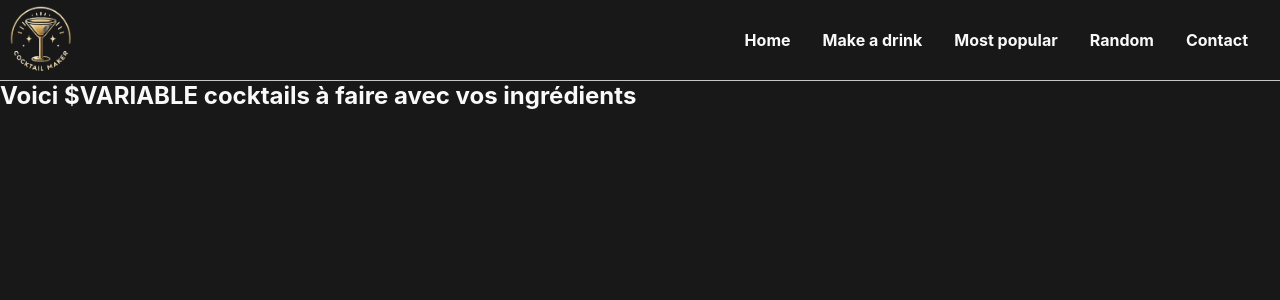
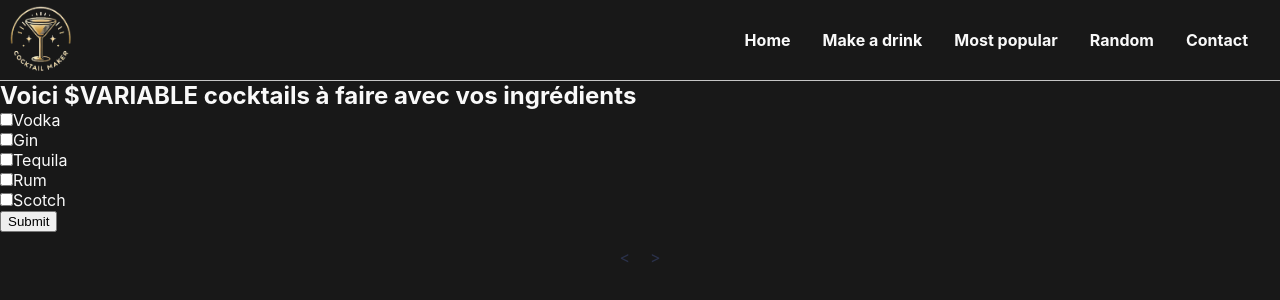
Before and after one commit to WildCodeSchool-2023-09/JS-RemoteFR-SACOD-P2-Oro-Jackson, a React (Vite) app in the folder frontend/: page /makeadrink in a window 1280 px wide. Shown: the top 300 px of the page. Built offline with nearby package versions, Linux system fonts and the light colour scheme.

Commit message:
Feature make a drink

```diff
--- a/frontend/src/pages/MakeADrink.jsx
+++ b/frontend/src/pages/MakeADrink.jsx
@@ -1,11 +1,121 @@
+import { useState } from "react";
+import AliceCarousel from "react-alice-carousel";
+import "react-alice-carousel/lib/scss/alice-carousel.scss";
+import axios from "axios";
 import Navbar from "./Navbar";
 
 function MakeADrink() {
+  const responsive = {
+    0: { items: 1 },
+    568: { items: 2 },
+    1024: { items: 3 },
+  };
+
+  const API = "https://www.thecocktaildb.com/api/json/v2/9973533/search.php?s=";
+  const [cocktails, setCocktails] = useState([]);
+  const [alcohol, setAlcohol] = useState({
+    Vodka: false,
+    Gin: false,
+    Rum: false,
+    Tequila: false,
+    Scotch: false,
+  });
+
+  const alcoholChecked = Object.keys(alcohol)
+    .filter((e) => alcohol[e] === true)
+    .map((element) => element.toUpperCase());
+
+  function handleSubmit(e) {
+    e.preventDefault();
+    axios.get(API).then((response) => {
+      setCocktails(response.data.drinks);
+    });
+  }
+
+  function handleClick(e) {
+    const { name, checked } = e.target;
+    setAlcohol({ ...alcohol, [name]: checked });
+  }
+  const items = cocktails
+    .filter(
+      (filter) =>
+        filter.strIngredient1.toUpperCase().includes(alcoholChecked[0]) ||
+        filter.strIngredient1.toUpperCase().includes(alcoholChecked[1]) ||
+        filter.strIngredient1.toUpperCase().includes(alcoholChecked[2]) ||
+        filter.strIngredient1.toUpperCase().includes(alcoholChecked[3]) ||
+        filter.strIngredient1.toUpperCase().includes(alcoholChecked[4]) ||
+        filter.strIngredient2.toUpperCase().includes(alcoholChecked[0]) ||
+        filter.strIngredient2.toUpperCase().includes(alcoholChecked[2]) ||
+        filter.strIngredient2.toUpperCase().includes(alcoholChecked[2]) ||
+        filter.strIngredient2.toUpperCase().includes(alcoholChecked[3]) ||
+        filter.strIngredient2.toUpperCase().includes(alcoholChecked[4])
+    )
+
+    .map((item, index) => {
+      return (
+        <div className="item" data-value={index} key={item.idDrink}>
+          <img src={item.strDrinkThumb} alt={item.strDrink} />
+          <h2>{item.strDrink}</h2>
+        </div>
+      );
+    });
+
   return (
     <div>
       <Navbar />
       <h2>Voici $VARIABLE cocktails à faire avec vos ingrédients</h2>
       <div className="right-container" />
+      <form onSubmit={handleSubmit}>
+        <div>
+          <input
+            type="checkbox"
+            name="vodka"
+            id="vodka"
+            onChange={handleClick}
+          />
+          <label htmlFor="vodka">Vodka</label>
+        </div>
+        <div>
+          <input type="checkbox" name="gin" id="gin" onChange={handleClick} />
+          <label htmlFor="gin">Gin</label>
+        </div>
+        <div>
+          <input
+            type="checkbox"
+            name="tequila"
+            id="tequila"
+            onChange={handleClick}
+          />
+          <label htmlFor="tequila">Tequila</label>
+        </div>
+        <div>
+          <input type="checkbox" name="rum" id="rum" onChange={handleClick} />
+          <label htmlFor="rum">Rum</label>
+        </div>
+        <div>
+          <input
+            type="checkbox"
+            name="scotch"
+            id="scotch"
+            onChange={handleClick}
+          />
+          <label htmlFor="scotch">Scotch</label>
+        </div>
+        <div>
+          <input type="submit" name="submit" value="Submit" />
+        </div>
+      </form>
+
+      <div>
+        <AliceCarousel
+          disableDotsControls
+          infinite
+          mouseTracking
+          items={items}
+          responsive={responsive}
+          controlsStrategy="alternate"
+        />
+      </div>
     </div>
   );
 }
--- a/frontend/src/pages/MostPopular.jsx
+++ b/frontend/src/pages/MostPopular.jsx
@@ -36,6 +36,10 @@ function MostPopular() {
       <p>{cocktail.strIngredient9}</p>
       <p>{cocktail.strIngredient10}</p>
       <p>{cocktail.strIngredient11}</p>
+      <p>{cocktail.strIngredient12}</p>
+      <p>{cocktail.strIngredient13}</p>
+      <p>{cocktail.strIngredient14}</p>
+      <p>{cocktail.strIngredient15}</p>
     </div>
   ));
 
@@ -44,6 +48,7 @@ function MostPopular() {
       <Navbar />
       <div>
         <AliceCarousel
+          disableDotsControls
           infinite
           mouseTracking
           items={items}
```
Also changed, not shown: frontend/package.json (+8 -1 lines), frontend/src/pages/Contact.jsx (+0 -24 lines), 2 other files (tests, documents, lock files or other folders).
